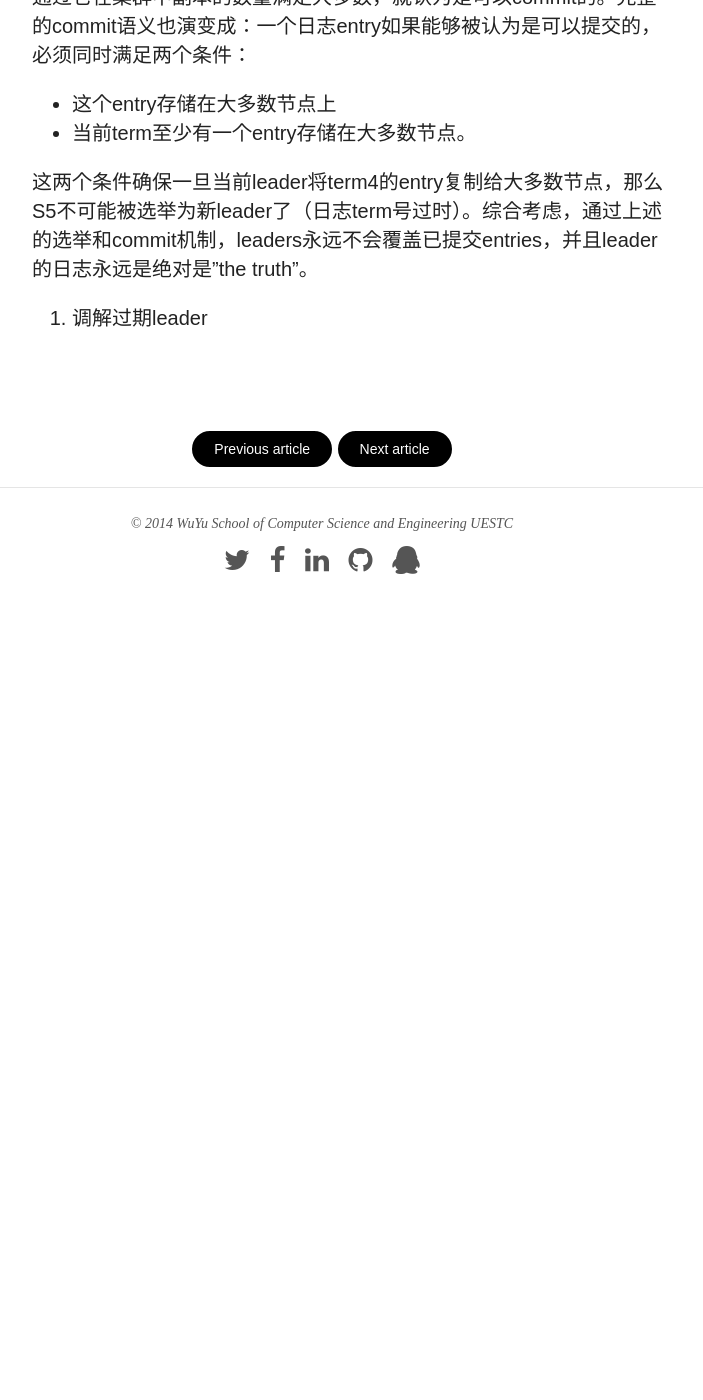
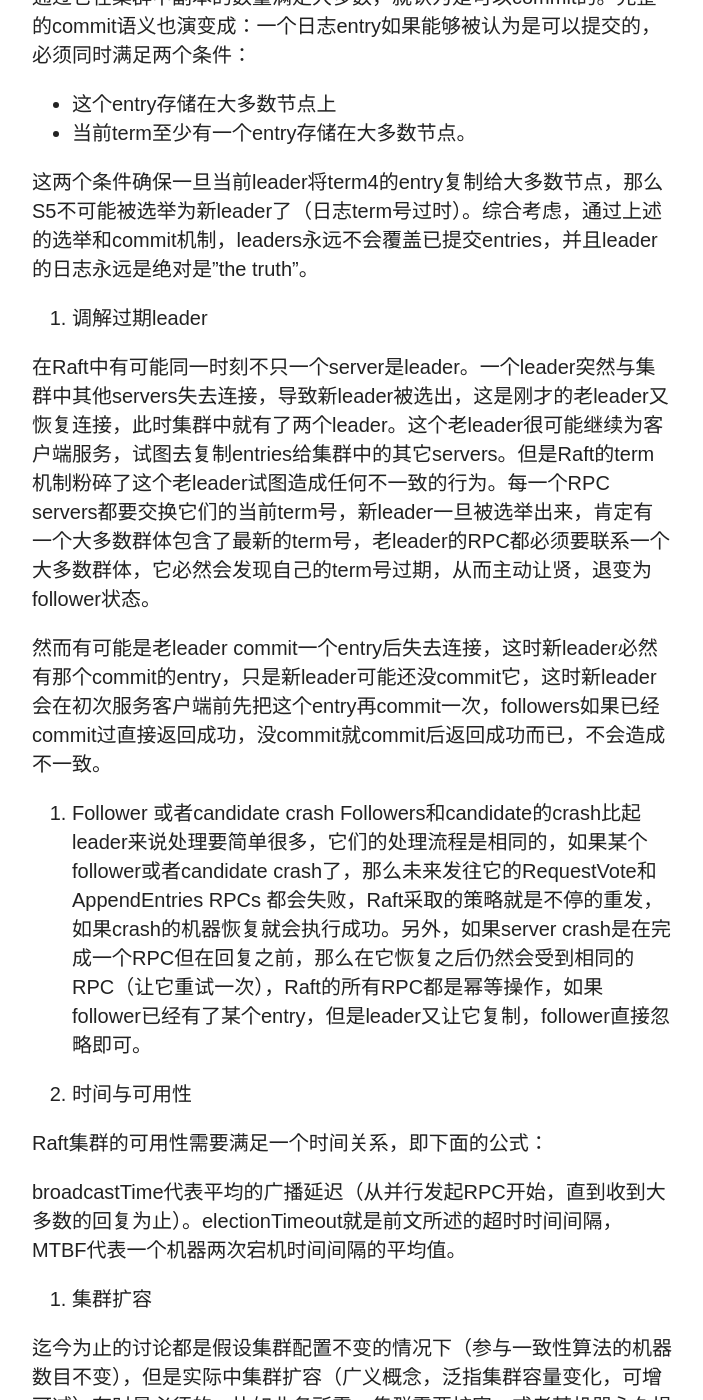
Before and after one commit to wuyu201321060203/wuyu201321060203.github.io, a Jekyll site: the page built from _posts/2014-09-13-Raft.md, in a window 1280 px wide and 1400 px high, scrolled down 7456 px. Shown: the whole window, without its empty margins (318-1021 px from the left). Built offline with Jekyll 4.4.1, drawn with Linux system fonts in a browser that asks for light colours; nearby versions of some CDN libraries; comment, search, counter and statistics services are not loaded; before the commit the page ends 8086 px from its top, so only the background shows below that; some of the changed text lies outside the part shown.

Commit message:
first post of Raft

```diff
--- a/_posts/2014-09-13-Raft.md
+++ b/_posts/2014-09-13-Raft.md
@@ -95,3 +95,27 @@ Raft使用了一个投票规则来阻止一个不包含所有commited entries的
 
 这两个条件确保一旦当前leader将term4的entry复制给大多数节点，那么S5不可能被选举为新leader了（日志term号过时）。综合考虑，通过上述的选举和commit机制，leaders永远不会覆盖已提交entries，并且leader的日志永远是绝对是"the truth"。
 5. 调解过期leader
+
+在Raft中有可能同一时刻不只一个server是leader。一个leader突然与集群中其他servers失去连接，导致新leader被选出，这是刚才的老leader又恢复连接，此时集群中就有了两个leader。这个老leader很可能继续为客户端服务，试图去复制entries给集群中的其它servers。但是Raft的term机制粉碎了这个老leader试图造成任何不一致的行为。每一个RPC servers都要交换它们的当前term号，新leader一旦被选举出来，肯定有一个大多数群体包含了最新的term号，老leader的RPC都必须要联系一个大多数群体，它必然会发现自己的term号过期，从而主动让贤，退变为follower状态。
+
+然而有可能是老leader commit一个entry后失去连接，这时新leader必然有那个commit的entry，只是新leader可能还没commit它，这时新leader会在初次服务客户端前先把这个entry再commit一次，followers如果已经commit过直接返回成功，没commit就commit后返回成功而已，不会造成不一致。
+6. Follower 或者candidate crash
+Followers和candidate的crash比起leader来说处理要简单很多，它们的处理流程是相同的，如果某个follower或者candidate crash了，那么未来发往它的RequestVote和AppendEntries RPCs 都会失败，Raft采取的策略就是不停的重发，如果crash的机器恢复就会执行成功。另外，如果server crash是在完成一个RPC但在回复之前，那么在它恢复之后仍然会受到相同的RPC（让它重试一次），Raft的所有RPC都是幂等操作，如果follower已经有了某个entry，但是leader又让它复制，follower直接忽略即可。
+
+7. 时间与可用性
+
+Raft集群的可用性需要满足一个时间关系，即下面的公式：
+
+broadcastTime代表平均的广播延迟（从并行发起RPC开始，直到收到大多数的回复为止）。electionTimeout就是前文所述的超时时间间隔，MTBF代表一个机器两次宕机时间间隔的平均值。
+
+4. 集群扩容
+
+迄今为止的讨论都是假设集群配置不变的情况下（参与一致性算法的机器数目不变），但是实际中集群扩容（广义概念，泛指集群容量变化，可增可减）有时是必须的。比如业务所需，集群需要扩容，或者某机器永久损坏，需要从集群中剔除等等。
+
+扩容最大的挑战就是保证一致性很困难，因为扩容是不是原子的，有可能集群中一部分机器用老配置信息，另一部分用新配置信息，因此究竟多少算大多数在集群中可能存在分歧。扩容一般都分为两个阶段，有很多实现方法，比较典型的就是第一阶段，使所有旧配置信息失效，这段时间不对外提供服务；第二阶段允许新配置信息，重新对外服务。在Raft中集群第一阶段首先使集群转向一个被称作联合一致性（joint consensus）的状态；一旦这个联合一致性（有一个特殊的entry表征）被提交，这个系统就迁移到新配置状态。joint consensus既包含老配置信息，又包含新配置信息：
+- log entries既复制给集群中所有机器，不管配置信息新旧
+- 任何配置的server都有权利当leader
+-  达成一致所需要的大多数，老配置按老的办，新配置按新的办
+joint consensus允许集群配置平滑过渡而不失去安全和一致性，同时集群可正常对外服务。
+
+集群配置信息以一个特殊的entry表征，存储在log中并和其他entry语义一样。当一个leader收到扩容请求，它就创建一个Cold,new的entry，并按之前的复制规则复制给其它机器，一旦有某个follower收到此entry并追加到自己的日志中，它就开始使用新配置（不需要committed）。leader按照前述的commit规则对Cold,new进行commit。如果一个leader crash了，新leader既可能是老配置又可能是新配置，这取决于它是否收到了Cold,new。
```
